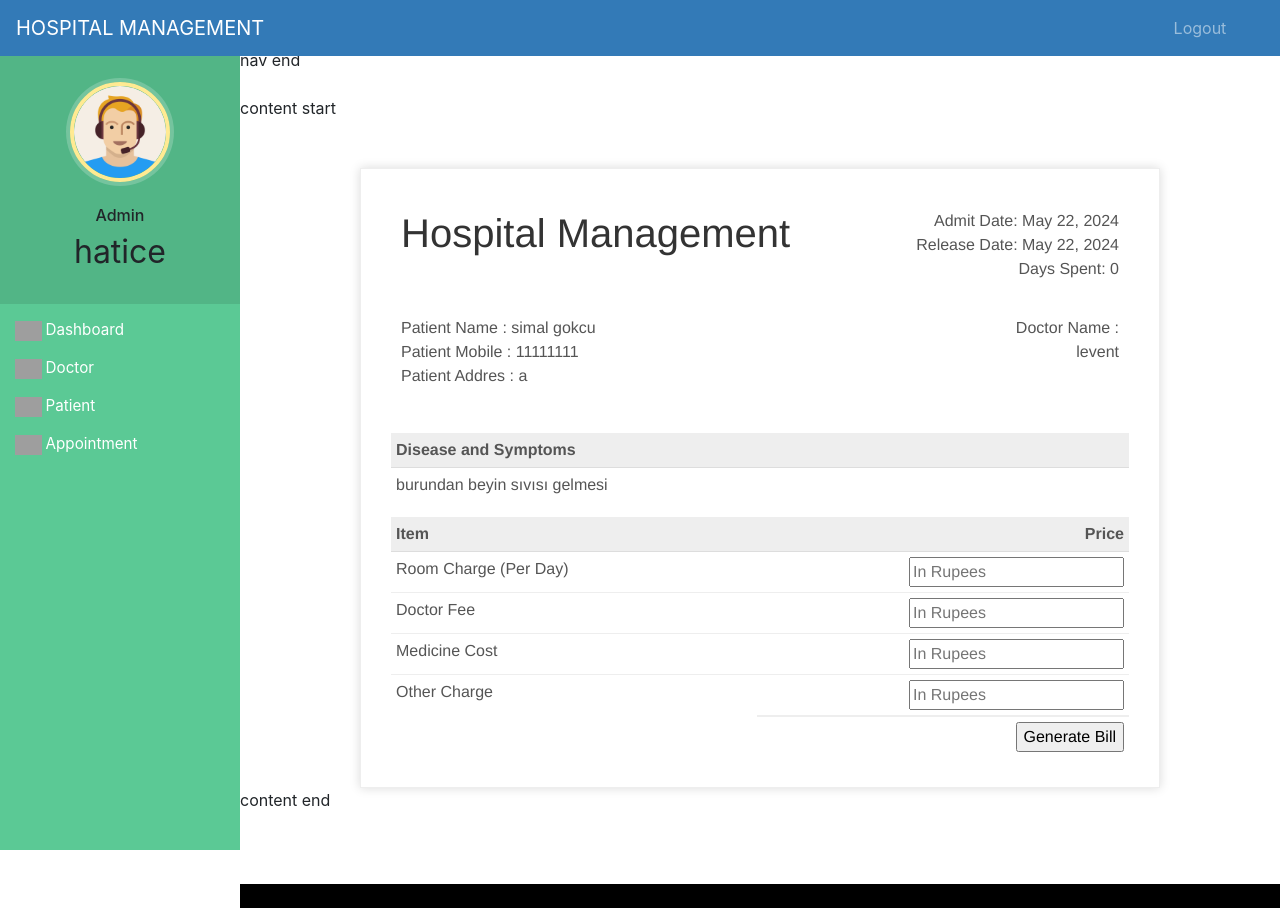
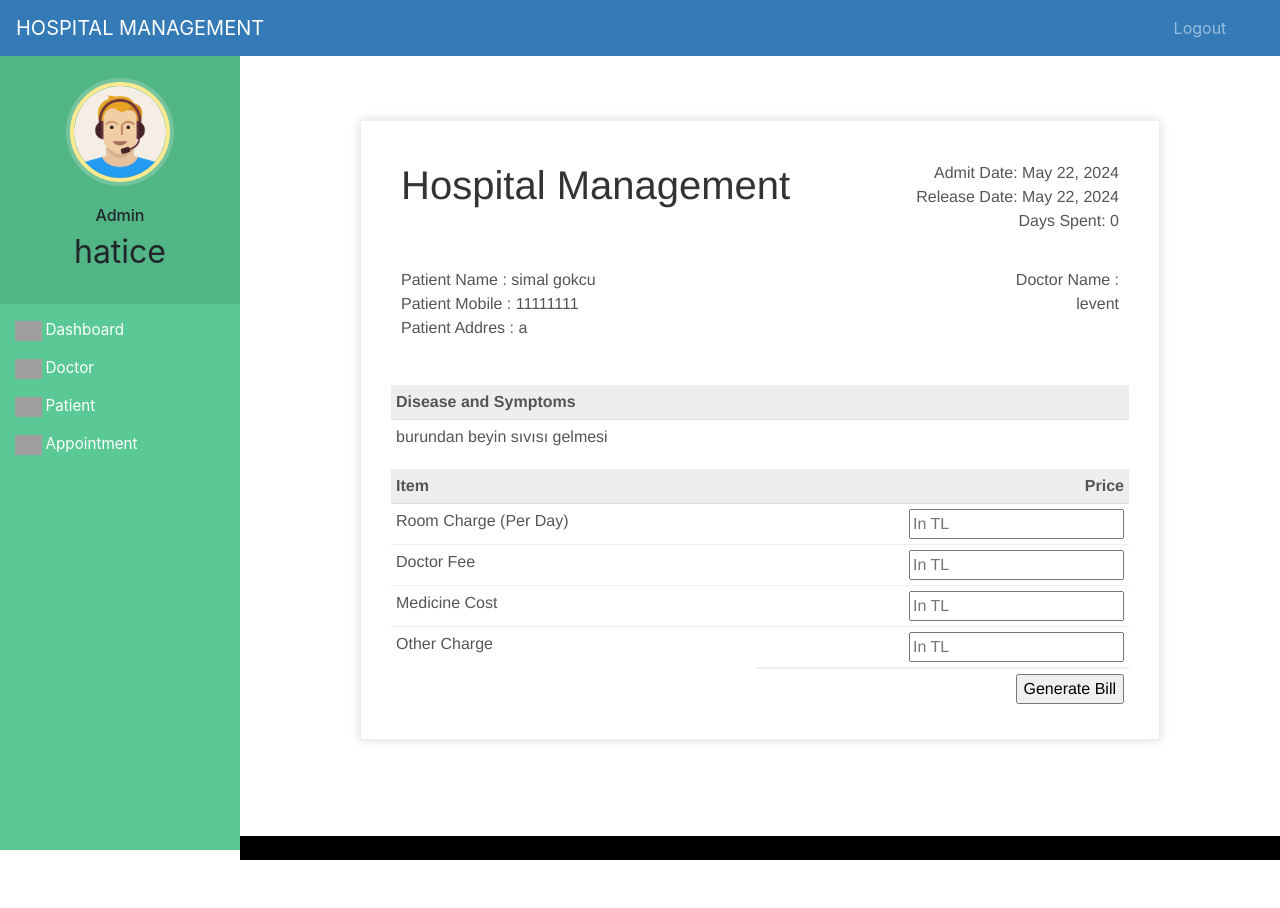
Before and after one commit to hnur-eris/Hospital-Management-System, a Django app: page /discharge-patient/1 in a window 1280 px wide. After the commit the page ends 860 px from the top, so only its background shows below. Run offline with Django 3.2, Linux system fonts and the light colour scheme; a user stored in the database is signed in; data comes from the database, SQL or seed files in the repository; both versions use the stored data as it was after the commit; some libraries are stand-ins or nearby versions; grey boxes are pictures that could not be loaded.

Commit message:
final version of hospital management system

```diff
--- a/hospital/models.py
+++ b/hospital/models.py
@@ -4,11 +4,11 @@ from django.contrib.auth.models import User
 
 
 departments=[('Cardiologist','Cardiologist'),
-('Dermatologists','Dermatologists'),
-('Emergency Medicine Specialists','Emergency Medicine Specialists'),
-('Allergists/Immunologists','Allergists/Immunologists'),
-('Anesthesiologists','Anesthesiologists'),
-('Colon and Rectal Surgeons','Colon and Rectal Surgeons')
+('Brain Surgeon','Brain Surgeon'),
+('General Surgeon','General Surgeon'),
+('Aesthetic Surgeon','Aesthetic Surgeon'),
+('Obstetrician','Obstetrician'),
+('Surgeon Operations','Surgeon Operations')
 ]
 class Doctor(models.Model):
     user=models.OneToOneField(User,on_delete=models.CASCADE)
--- a/templates/hospital/admin_base.html
+++ b/templates/hospital/admin_base.html
@@ -276,7 +276,6 @@
 
 <body>
 
-   partial:index.partial.html
   <nav class="menu" tabindex="0">
     <div class="smartphone-menu-trigger"></div>
     <header class="avatar">
@@ -296,7 +295,6 @@
   <main>
 
 
-     nav start
     <div class="bs-example">
       <nav class="navbar navbar-expand-md  navbar-dark fixed-top" style="background:#337AB7;">
         <a href="/admin-dashboard" class="navbar-brand">HOSPITAL MANAGEMENT</a>
@@ -311,17 +309,15 @@
         </div>
       </nav>
     </div>
-     nav end
 
 
 
     <br><br>
 
-     content start
     {% block content %}
 
     {% endblock content %}
-     content end
+
 
     <br><br><br><br>
     <footer>
--- a/templates/hospital/admin_doctor.html
+++ b/templates/hospital/admin_doctor.html
@@ -113,7 +113,7 @@
       </div>
     </div>
 
-    <div class="col-md-4 col-xl-3">
+    {% comment %} <div class="col-md-4 col-xl-3">
       <div class="card bg-c-pink order-card">
         <div class="card-block">
           <a href="/admin-view-doctor-specialisation">
@@ -123,7 +123,7 @@
           <h2 class="text-right"><i class="fas fa-user-md f-left"></i></h2>
         </div>
       </div>
-    </div>
+    </div> {% endcomment %}
   </div>
 </div>
 
--- a/templates/hospital/doctor_base.html
+++ b/templates/hospital/doctor_base.html
@@ -273,7 +273,6 @@
 </head>
 
 <body>
-   partial:index.partial.html
   <nav class="menu" tabindex="0">
     <div class="smartphone-menu-trigger"></div>
     <header class="avatar">
@@ -289,7 +288,6 @@
     </ul>
   </nav>
   <main>
-     nav start
     <div class="bs-example">
       <nav class="navbar navbar-expand-md  navbar-dark fixed-top" style="background:#337AB7;">
         <a href="/doctor-dashboard" class="navbar-brand">HOSPITAL MANAGEMENT</a>
@@ -304,12 +302,9 @@
         </div>
       </nav>
     </div>
-     nav end
     <br><br>
-     content start
     {% block content %}
     {% endblock content %}
-     content end
     <br><br><br><br><br><br><br>
     <footer>
       <br>
--- a/templates/hospital/patient_base.html
+++ b/templates/hospital/patient_base.html
@@ -272,7 +272,6 @@
 </head>
 
 <body>
-   partial:index.partial.html
   <nav class="menu" tabindex="0">
     <div class="smartphone-menu-trigger"></div>
     <header class="avatar">
@@ -290,7 +289,6 @@
     </ul>
   </nav>
   <main>
-     nav start
     <div class="bs-example">
       <nav class="navbar navbar-expand-md  navbar-dark fixed-top" style="background:#337AB7;">
         <a href="/patient-dashboard" class="navbar-brand">HOSPITAL MANAGEMENT</a>
@@ -305,12 +303,9 @@
         </div>
       </nav>
     </div>
-     nav end
     <br><br>
-     content start
     {% block content %}
     {% endblock content %}
-     content end
     <br><br><br><br><br><br><br>
     <footer>
       <br>
--- a/templates/hospital/patient_generate_bill.html
+++ b/templates/hospital/patient_generate_bill.html
@@ -180,7 +180,7 @@
         </td>
 
         <td>
-          <input type="number" name="roomCharge" placeholder="In Rupees" value="">
+          <input type="number" name="roomCharge" placeholder="In TL" value="">
         </td>
       </tr>
 
@@ -190,7 +190,7 @@
         </td>
 
         <td>
-          <input type="number" name="doctorFee" placeholder="In Rupees" value="">
+          <input type="number" name="doctorFee" placeholder="In TL" value="">
         </td>
       </tr>
 
@@ -200,7 +200,7 @@
         </td>
 
         <td>
-          <input type="number" name="medicineCost" placeholder="In Rupees" value="">
+          <input type="number" name="medicineCost" placeholder="In TL" value="">
         </td>
       </tr>
 
@@ -210,7 +210,7 @@
         </td>
 
         <td>
-          <input type="number" name="OtherCharge" placeholder="In Rupees" value="">
+          <input type="number" name="OtherCharge" placeholder="In TL" value="">
         </td>
       </tr>
 
```
Also changed, not shown: db.sqlite3, hospital/migrations/0001_initial.py, static/profile_pic/DoctorProfilePic/arslan.png (added), static/profile_pic/DoctorProfilePic/fikret.png (added), static/profile_pic/DoctorProfilePic/haldun.png (added), static/profile_pic/DoctorProfilePic/julide.png (added), static/profile_pic/DoctorProfilePic/levent.png (added), static/profile_pic/DoctorProfilePic/suat.png (added), static/profile_pic/PatientProfilePic/foto.jpeg (added), static/profile_pic/PatientProfilePic/foto_9TRIhJ6.jpeg (added), static/profile_pic/PatientProfilePic/foto_ZHtDUt3.jpeg (added).
